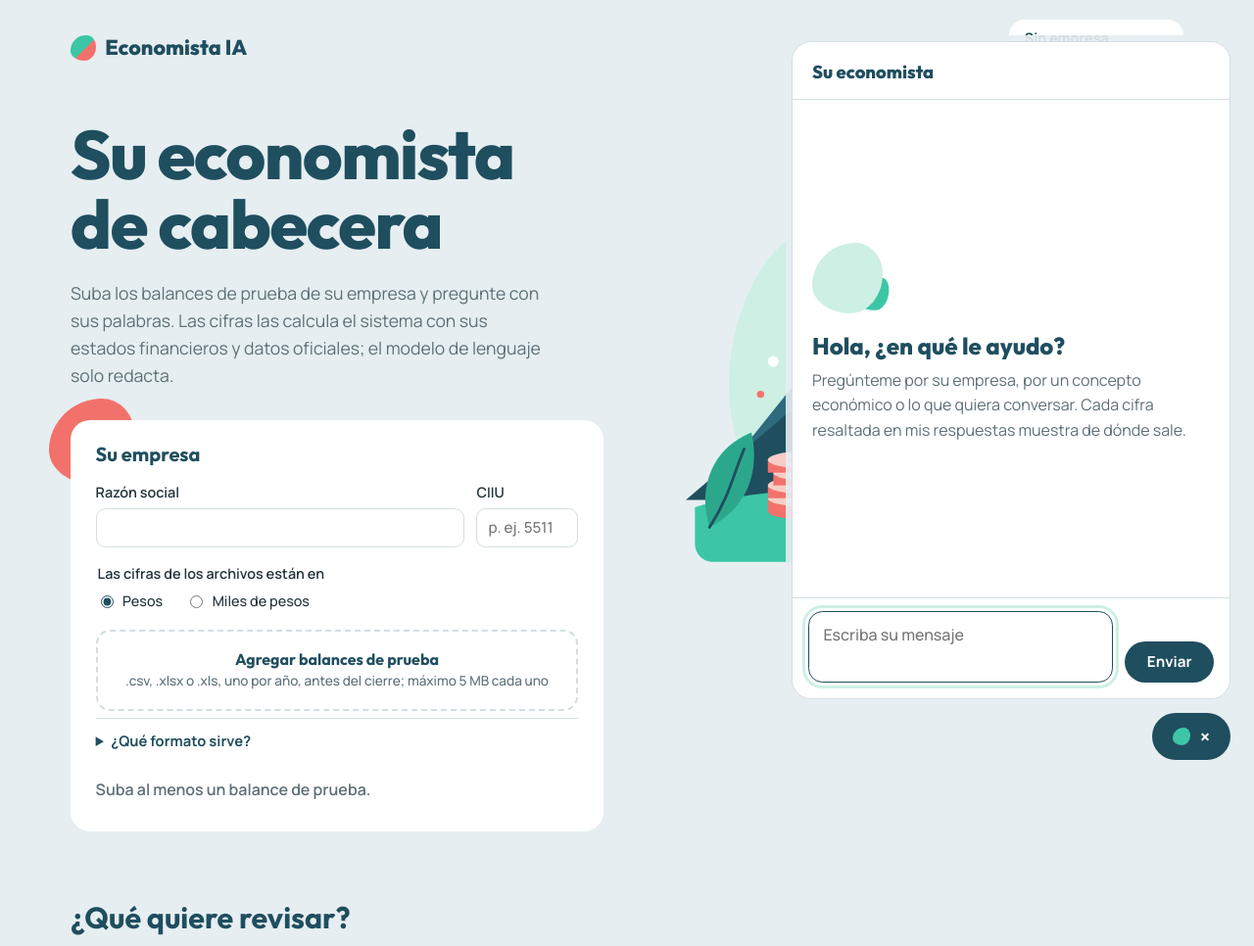
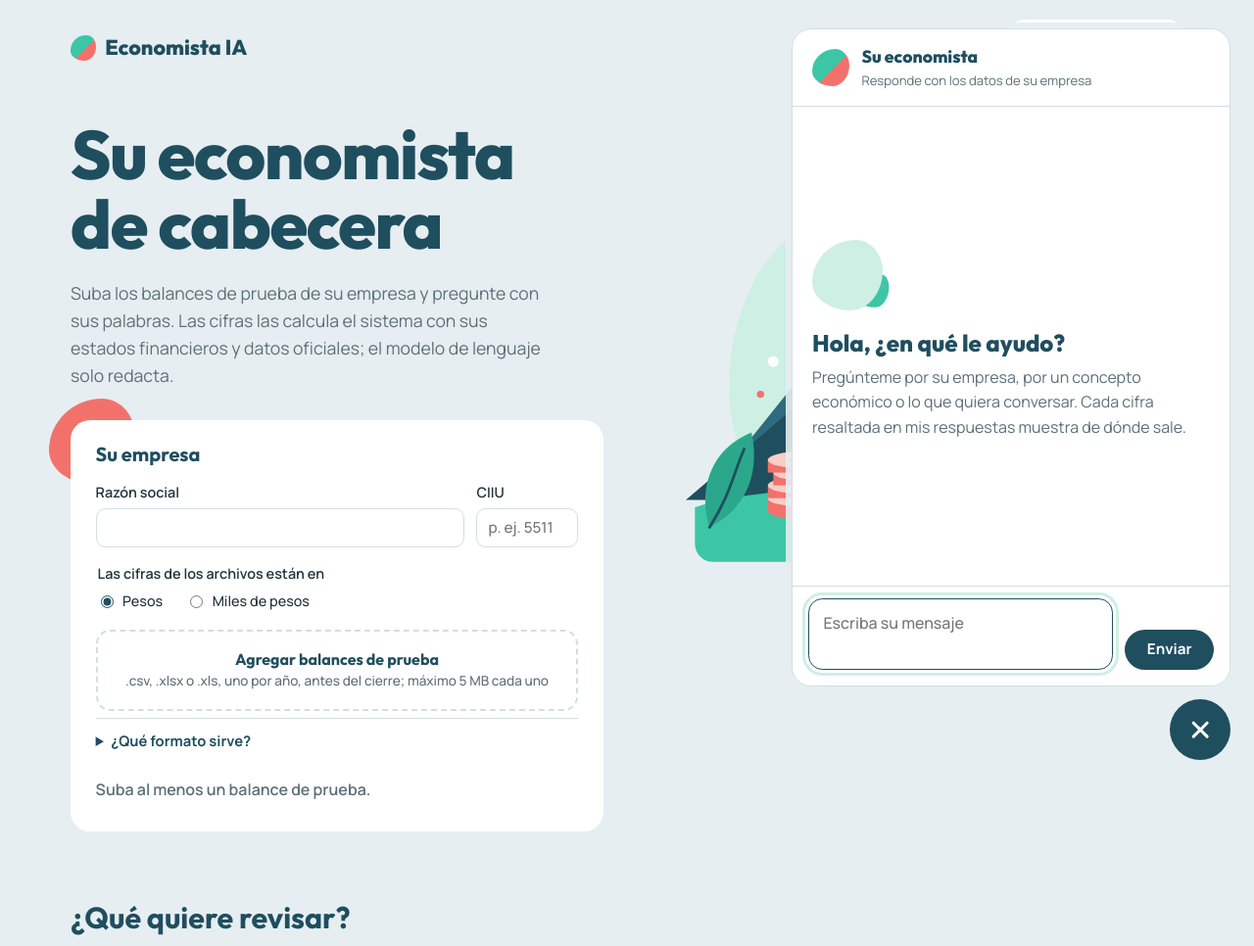
Before and after one commit to santacruzdavid1201-web/economista-ia, a FastAPI app: page / in a window 1280 px wide, after a click on "Pregúntele al economista". Shown: the top 966 px of the page at 98% size. Run offline with FastAPI, Linux system fonts and the light colour scheme; data that the repository does not hold is empty.

Commit message:
Burbuja de chat tipo Messenger y hoja de estilos con versión
La burbuja es un círculo con ícono que gira a × al abrir, con una etiqueta
al pasar el cursor; el panel aparece desde la esquina con avatar y
subtítulo. La hoja de estilos y HTMX se piden con la fecha del archivo en la
URL: el navegador reutilizaba una copia vieja y el chat salía sin estilos.

Co-Authored-By: Claude Opus 5.5 <noreply@anthropic.com>

```diff
--- a/frontend/static/estilo.css
+++ b/frontend/static/estilo.css
@@ -174,28 +174,47 @@ main { max-width: 74rem; margin: 0 auto; padding: 0 1.5rem 6rem; }   /* abajo: e
 .tablero-pendiente { color: var(--gris); }
 
 /* ------------------------------------------------------------------- chat */
+/* Burbuja tipo Messenger: un círculo con el ícono; al abrir, el ícono gira y se vuelve × */
 .chat-boton {
   position: fixed; right: 1.5rem; bottom: 1.5rem; z-index: 51; list-style: none; cursor: pointer;
-  display: inline-flex; align-items: center; gap: 0.6rem; padding: 0.85rem 1.3rem;
-  border-radius: 999px; background: var(--petroleo); color: #FFFFFF;
-  font: 700 0.95rem/1.2 var(--texto); box-shadow: 0 0 0 5px var(--fondo);
+  width: 3.9rem; height: 3.9rem; border-radius: 50%; display: grid; place-items: center;
+  background: var(--petroleo); color: #FFFFFF; box-shadow: 0 0 0 5px var(--fondo);
+  transition: transform 160ms ease, background-color 160ms ease;
 }
 .chat-boton::-webkit-details-marker { display: none; }
-.chat-boton::before {
-  content: ""; width: 1.15rem; height: 1.15rem; border-radius: var(--forma); background: var(--menta);
+.chat-boton:hover { background: var(--petroleo-oscuro); transform: scale(1.06); }
+.chat-boton svg {
+  grid-area: 1 / 1; width: 1.9rem; height: 1.9rem; transition: transform 220ms ease, opacity 160ms ease;
 }
-.chat-boton:hover { background: var(--petroleo-oscuro); }
-.chat[open] .chat-abrir, .chat:not([open]) .chat-cerrar { display: none; }
-.chat-cerrar { font-size: 1.3rem; line-height: 1; }
+.icono-cerrar { opacity: 0; transform: rotate(-90deg); }
+.chat[open] .icono-abrir { opacity: 0; transform: rotate(90deg); }
+.chat[open] .icono-cerrar { opacity: 1; transform: none; }
+.chat-etiqueta {
+  position: absolute; right: calc(100% + 0.8rem); white-space: nowrap; pointer-events: none;
+  padding: 0.5rem 0.95rem; border-radius: 999px; background: var(--lamina); color: var(--petroleo);
+  font: 700 0.9rem/1.2 var(--texto); box-shadow: 0 0 0 1.5px var(--linea);
+  opacity: 0; transform: translateX(0.4rem); transition: opacity 160ms ease, transform 160ms ease;
+}
+.chat-boton:hover .chat-etiqueta, .chat-boton:focus-visible .chat-etiqueta { opacity: 1; transform: none; }
+.chat[open] .chat-etiqueta, .chat:not([open]) .chat-cerrar-texto { display: none; }
 .chat-panel {
-  position: fixed; right: 1.5rem; bottom: 5.4rem; z-index: 50;
-  width: min(28rem, calc(100vw - 2rem)); height: min(42rem, calc(100vh - 7.5rem));
+  position: fixed; right: 1.5rem; bottom: 6.2rem; z-index: 50;
+  width: min(28rem, calc(100vw - 2rem)); height: min(42rem, calc(100vh - 8rem));
   display: flex; flex-direction: column; background: var(--lamina); border-radius: var(--radio);
   border: 1.5px solid var(--linea); box-shadow: 0 0 0 6px rgb(230 238 241 / 0.9);
+  transform-origin: bottom right;
 }
+.chat[open] .chat-panel { animation: abrir-chat 200ms cubic-bezier(.2, .7, .2, 1); }
+@keyframes abrir-chat { from { opacity: 0; transform: translateY(0.75rem) scale(0.96); } }
 .chat-cabeza {
-  font-size: 1.15rem; font-weight: 800; padding: 1rem 1.25rem 0.8rem;
+  display: flex; align-items: center; gap: 0.75rem; padding: 0.9rem 1.25rem;
   border-bottom: 1px solid var(--linea);
+}
+.chat-cabeza h2 { font-size: 1.1rem; font-weight: 800; }
+.chat-cabeza p { margin: 0; font-size: 0.82rem; color: var(--gris); }
+.chat-avatar {
+  flex: none; width: 2.4rem; height: 2.4rem; border-radius: var(--forma);
+  background: linear-gradient(135deg, var(--menta) 55%, var(--coral) 55%);
 }
 .chat .turnos { overflow-y: auto; padding: 1.25rem; gap: 1.5rem; }
 .chat .vacio-titulo { font-size: 1.5rem; }
@@ -318,7 +337,8 @@ main { max-width: 74rem; margin: 0 auto; padding: 0 1.5rem 6rem; }   /* abajo: e
 
 @media (prefers-reduced-motion: reduce) {
   ::view-transition-old(root), ::view-transition-new(root) { animation: none; }
-  .lamina-modulo .forma, .respuesta, .cifra::after { transition: none; }
+  .lamina-modulo .forma, .respuesta, .cifra::after, .chat-boton, .chat-boton svg, .chat-etiqueta { transition: none; }
+  .chat[open] .chat-panel { animation: none; }
   .puntos span { animation: none; opacity: 1; }
 }
 
@@ -340,9 +360,10 @@ main { max-width: 74rem; margin: 0 auto; padding: 0 1.5rem 6rem; }   /* abajo: e
   .chip-nombre { display: block; max-width: 11rem; overflow: hidden; text-overflow: ellipsis; white-space: nowrap; }
   .modulos > h2 { margin-top: 2.5rem; }
   .burbuja-pregunta { max-width: 92%; }
-  .chat-boton { right: 1rem; bottom: 1rem; }
-  .chat[open] .chat-boton { top: 0.55rem; bottom: auto; right: 0.75rem; box-shadow: none; padding: 0.5rem 0.85rem; }
-  .chat[open] .chat-boton::before { display: none; }
+  .chat-boton { right: 1rem; bottom: 1rem; width: 3.5rem; height: 3.5rem; }
+  .chat[open] .chat-boton { top: 0.7rem; bottom: auto; right: 0.75rem; width: 2.6rem; height: 2.6rem; box-shadow: none; }
+  .chat[open] .chat-boton svg { width: 1.4rem; height: 1.4rem; }
+  .chat-cabeza { padding-right: 4rem; }
   .chat-panel { inset: 0; width: auto; height: auto; border: 0; border-radius: 0; box-shadow: none; }
   .chat .pregunta { border-radius: 0; }
   .cifra::after {
--- a/frontend/templates/base.html
+++ b/frontend/templates/base.html
@@ -9,8 +9,8 @@
   <link rel="preconnect" href="https://fonts.googleapis.com">
   <link rel="preconnect" href="https://fonts.gstatic.com" crossorigin>
   <link rel="stylesheet" href="https://fonts.googleapis.com/css2?family=Manrope:wght@400;500;600;700&family=Outfit:wght@700;800&display=swap">
-  <link rel="stylesheet" href="/static/estilo.css">
-  <script src="/static/htmx.min.js" defer></script>
+  <link rel="stylesheet" href="{{ estatico('estilo.css') }}">
+  <script src="{{ estatico('htmx.min.js') }}" defer></script>
 </head>
 <body>
 <div id="pagina" class="pagina tono-{% block tono %}menta{% endblock %}">
@@ -29,11 +29,24 @@
 <details id="chat" class="chat" ontoggle="if (this.open) this.querySelector('textarea').focus()"
          onkeydown="if (event.key === 'Escape') { this.open = false; this.querySelector('summary').focus(); }">
   <summary class="chat-boton">
-    <span class="chat-abrir">Pregúntele al economista</span>
-    <span class="chat-cerrar"><span aria-hidden="true">×</span><span class="oculto">Cerrar el chat</span></span>
+    <svg class="icono-abrir" viewBox="0 0 24 24" aria-hidden="true">
+      <path fill="currentColor" d="M12 3C6.9 3 3 6.6 3 11c0 2.3 1.1 4.4 2.9 5.9L5.3 21l4-2.2c.9.2 1.8.3 2.7.3 5.1 0 9-3.6 9-8s-3.9-8-9-8Z"/>
+      <circle cx="8" cy="11" r="1.3" fill="var(--petroleo)"/><circle cx="12" cy="11" r="1.3" fill="var(--petroleo)"/><circle cx="16" cy="11" r="1.3" fill="var(--petroleo)"/>
+    </svg>
+    <svg class="icono-cerrar" viewBox="0 0 24 24" aria-hidden="true">
+      <path d="M6.5 6.5l11 11M17.5 6.5l-11 11" stroke="currentColor" stroke-width="2.4" stroke-linecap="round"/>
+    </svg>
+    <span class="chat-etiqueta">Pregúntele al economista</span>
+    <span class="oculto chat-cerrar-texto">Cerrar el chat</span>
   </summary>
   <section class="chat-panel" aria-labelledby="titulo-chat">
-    <h2 id="titulo-chat" class="chat-cabeza">Su economista</h2>
+    <div class="chat-cabeza">
+      <span class="chat-avatar" aria-hidden="true"></span>
+      <div>
+        <h2 id="titulo-chat">Su economista</h2>
+        <p>Responde con los datos de su empresa</p>
+      </div>
+    </div>
     <div id="conversacion" class="turnos" aria-live="polite"
          hx-get="/chat" hx-trigger="empresa-cambiada from:body">
       {% include "_conversacion.html" %}
--- a/frontend/web.py
+++ b/frontend/web.py
@@ -46,6 +46,15 @@ from modules.base import formatear
 from modules.esquema_financiero import Empresa, EstadoFinanciero, HistorialFinanciero
 
 PLANTILLAS = Jinja2Templates(directory=Path(__file__).with_name("templates"))
+ESTATICOS = Path(__file__).with_name("static")
+
+
+def estatico(nombre: str) -> str:
+    """URL con la fecha del archivo: el navegador no reutiliza una hoja de estilos vieja."""
+    return f"/static/{nombre}?v={int((ESTATICOS / nombre).stat().st_mtime)}"
+
+
+PLANTILLAS.env.globals["estatico"] = estatico
 COOKIE = "sesion"
 MAX_SESIONES = 200
 MAX_MB = 5
```
Also changed, not shown: tests/frontend/test_web.py (+7 -0 lines).
